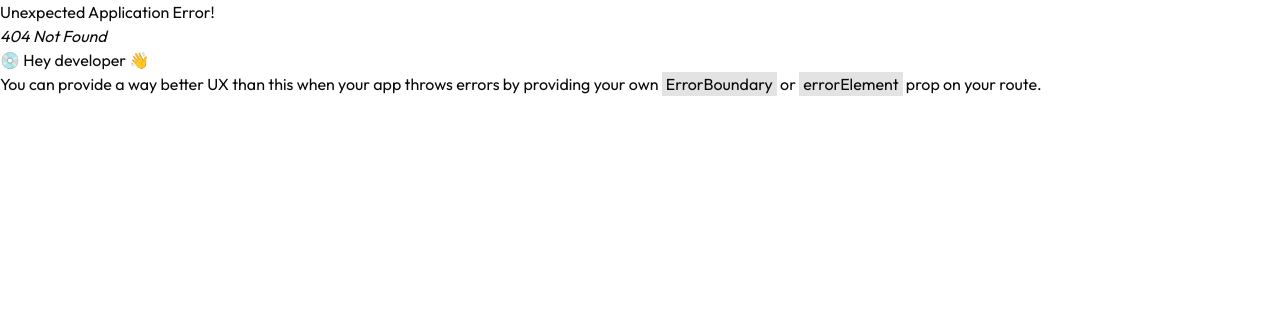
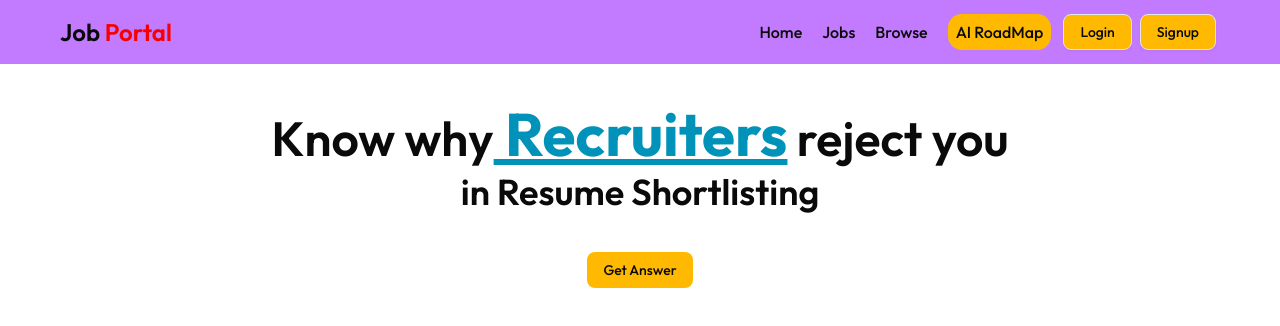
Before and after one commit to rohit-cpp/MERN-JOB-PORTAL, a React (Vite) app in the folder frontend/: page /help in a window 1280 px wide. Before the commit this address had no page. Shown: the top 326 px of the page. Built offline with nearby package versions, Linux system fonts and the light colour scheme.

Commit message:
integrated AI for reason of rejection by recruiters

```diff
--- a/frontend/src/App.jsx
+++ b/frontend/src/App.jsx
@@ -15,6 +15,7 @@ import PostJobs from "./components/admin/PostJobs";
 import Applicants from "./components/admin/Applicants";
 import ProtectedRoute from "./components/admin/ProtectedRoute";
 import RoadMap from "./components/RoadMap";
+import AiHelp from "./components/AiHelp";
 const appRouter = createBrowserRouter([
   // student starts form here
   { path: "/", element: <Home /> },
@@ -25,6 +26,7 @@ const appRouter = createBrowserRouter([
   { path: "/browse", element: <Browse /> },
   { path: "/profile", element: <Profile /> },
   { path: "/roadmap", element: <RoadMap /> },
+  { path: "/help", element: <AiHelp /> },
 
   // admin  starts form here
   {
--- /dev/null
+++ b/frontend/src/components/AiHelp.jsx
@@ -0,0 +1,104 @@
+import React, { useState } from "react";
+import Navbar from "./shared/Navbar";
+import axios from "axios";
+import { Button } from "./ui/button";
+import ReactMarkdown from "react-markdown";
+
+const AiHelp = () => {
+  const [answer, setAnswer] = useState("");
+
+  const formatMarkdown = (text) => {
+    return text
+      .replace(/()(?!\s)/g, "") // Ensure space after bold
+      .replace(/\n(?=[^\n])/g, "\n\n") // Force blank lines between lines
+      .trim();
+  };
+
+  const formattedAnswer = formatMarkdown(answer);
+
+  async function generateAnswer() {
+    setAnswer("Loading...");
+
+    try {
+      const response = await axios({
+        url: "https://generativelanguage.googleapis.com/v1beta/models/gemini-2.0-flash:generateContent?key=AIzaSyCpqp4alttTQdUhXDLs6oacAAwvo3nGN3s",
+        method: "post",
+        data: {
+          contents: [
+            {
+              parts: [
+                {
+                  text: "Why recruiters reject students from resume shortlisting",
+                },
+              ],
+            },
+          ],
+        },
+      });
+
+      setAnswer(
+        response.data.candidates[0].content.parts[0].text || "No answer found."
+      );
+    } catch (error) {
+      console.error(error);
+      setAnswer("Something went wrong while fetching the answer.");
+    }
+  }
+
+  return (
+    <div>
+      <Navbar />
+      <div className="mt-10">
+        <h1 className="text-5xl text-center my-5 font-semibold">
+          Know why
+          <span className="text-6xl font-bold text-cyan-600 underline">
+            {" "}
+            Recruiters
+          </span>{" "}
+          reject you
+          <div className="text-4xl font-semibold my-2">
+            in Resume Shortlisting
+          </div>
+        </h1>
+      </div>
+
+      <div className="flex justify-center my-10">
+        <Button
+          onClick={generateAnswer}
+          variant="ghost"
+          className="bg-amber-400 cursor-pointer hover:bg-amber-600"
+        >
+          Get Answer
+        </Button>
+      </div>
+
+      <div className="text-left px-50 prose prose-lg prose-headings:my-4 prose-p:my-2 prose-li:my-1">
+        {answer && (
+          <ReactMarkdown
+            components={{
+              h2: ({ node, ...props }) => (
+                <h2
+                  className="text-2xl font-bold text-cyan-700 mt-6 mb-2"
+                  {...props}
+                />
+              ),
+              p: ({ node, ...props }) => (
+                <p className="text-gray-800 my-3 leading-relaxed" {...props} />
+              ),
+              li: ({ node, ...props }) => (
+                <li className="list-disc ml-5 my-1" {...props} />
+              ),
+              strong: ({ node, ...props }) => (
+                <strong className="font-semibold text-black" {...props} />
+              ),
+            }}
+          >
+            {formattedAnswer}
+          </ReactMarkdown>
+        )}
+      </div>
+    </div>
+  );
+};
+
+export default AiHelp;
--- a/frontend/src/components/AppliedJobsTable.jsx
+++ b/frontend/src/components/AppliedJobsTable.jsx
@@ -10,11 +10,15 @@ import {
 import { Badge } from "./ui/badge";
 import { useSelector } from "react-redux";
 import store from "@/redux/store";
+import { Popover, PopoverContent, PopoverTrigger } from "./ui/popover";
+import { MoreHorizontal } from "lucide-react";
+import { Link, useNavigate } from "react-router-dom";
 
 const AppliedJobsTable = () => {
+  const navigate = useNavigate();
   const { allAppliedJobs } = useSelector((store) => store.jobs);
   return (
-    <div className="px-20">
+    <div className="px-20 pb-100">
       <Table>
         {" "}
         {/* <TableCaption>List of Applied Jobs</TableCaption> */}
@@ -39,12 +43,34 @@ const AppliedJobsTable = () => {
                   <Badge
                     className={`${
                       appliedJob?.status === "rejected"
-                        ? "bg-red-400"
+                        ? "bg-red-400 cursor-pointer"
                         : appliedJob.status === "pending"
                         ? "bg-gray-400"
                         : "bg-green-400"
                     }`}
                   >
+                    {appliedJob?.status === "rejected" ? (
+                      <Popover>
+                        <PopoverTrigger>
+                          <MoreHorizontal className="cursor-pointer" />
+                        </PopoverTrigger>
+                        <PopoverContent className="w-55">
+                          {
+                            <div>
+                              <h1>
+                                Why were you rejected?{" "}
+                                <Link
+                                  to={"/help"}
+                                  className="text-blue-700 cursor-pointer hover:text-blue-400"
+                                >
+                                  Get Solution from AI
+                                </Link>
+                              </h1>
+                            </div>
+                          }
+                        </PopoverContent>
+                      </Popover>
+                    ) : null}
                     {appliedJob.status.toUpperCase()}
                   </Badge>
                 </TableCell>
--- a/frontend/src/components/Profile.jsx
+++ b/frontend/src/components/Profile.jsx
@@ -95,6 +95,7 @@ const Profile = () => {
         <h1 className="text-center text-3xl font-semibold p-10 underline">
           List of Applied Jobs
         </h1>
+
         <AppliedJobsTable />
       </div>
       <UpdateProfileDialoug open={open} setOpen={setOpen} />
--- a/frontend/src/components/RoadMap.jsx
+++ b/frontend/src/components/RoadMap.jsx
@@ -47,6 +47,7 @@ const RoadMap = () => {
             </div>{" "}
           </h1>
         </div>
+        <div>
           <div className="flex flex-col justify-between items-center my-10">
             <div className="w-2/4">
               <Input
@@ -59,7 +60,7 @@ const RoadMap = () => {
               <Button
                 onClick={generateAnswer}
                 variant="ghost"
-              className="bg-amber-400 cursor-pointer  hover:bg-amber-600"
+                className="bg-amber-400 cursor-pointer hover:bg-amber-600"
               >
                 Generate answer
               </Button>
@@ -75,7 +76,10 @@ const RoadMap = () => {
                   />
                 ),
                 p: ({ node, ...props }) => (
-                <p className="text-gray-800 my-3 leading-relaxed" {...props} />
+                  <p
+                    className="text-gray-800 my-3 leading-relaxed"
+                    {...props}
+                  />
                 ),
                 li: ({ node, ...props }) => (
                   <li className="list-disc ml-5 my-1" {...props} />
@@ -90,6 +94,7 @@ const RoadMap = () => {
           </div>
         </div>
       </div>
+    </div>
   );
 };
 
--- a/frontend/src/components/shared/Navbar.jsx
+++ b/frontend/src/components/shared/Navbar.jsx
@@ -59,19 +59,30 @@ const Navbar = () => {
             ) : (
               <>
                 <li>
-                  <Link to="/">Home</Link>
+                  <Link to="/" className="hover:underline">
+                    Home
+                  </Link>
                 </li>
                 <li>
                   {" "}
-                  <Link to="/jobs">Jobs</Link>{" "}
+                  <Link to="/jobs" className="hover:underline">
+                    Jobs
+                  </Link>{" "}
                 </li>
                 <li>
                   {" "}
-                  <Link to="/browse">Browse</Link>{" "}
+                  <Link to="/browse" className="hover:underline">
+                    Browse
+                  </Link>{" "}
                 </li>
                 <li>
                   {" "}
-                  <Link to="/roadmap">AI RoadMap</Link>{" "}
+                  <Link
+                    to="/roadmap"
+                    className=" rounded-xl p-2 hover:underline bg-amber-400"
+                  >
+                    AI RoadMap
+                  </Link>{" "}
                 </li>
               </>
             )}
```
Lines whose indentation alone changed are shown as unchanged.
